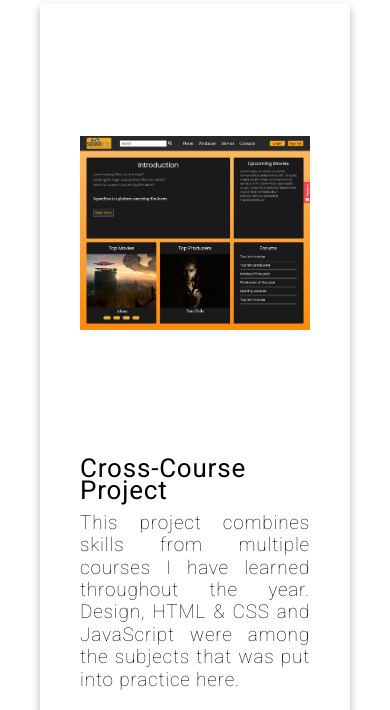
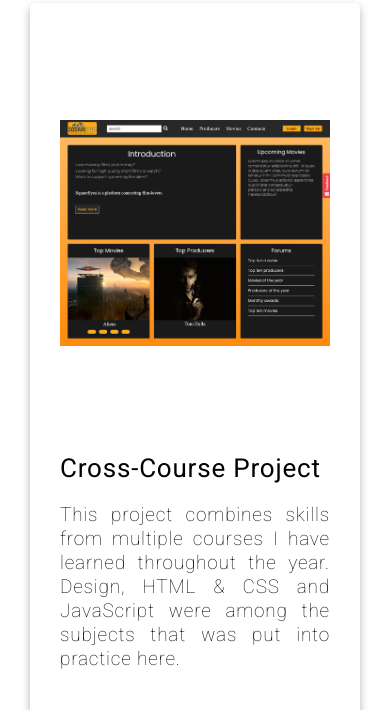
Before and after one commit to norbadboy/norbadboy, a plain HTML site: page portfolio/html/home.html in a window 390 px wide. Shown: the part 134-844 px from the top of the page. Drawn offline with Linux system fonts and the light colour scheme.

Commit message:
add padding for text

```diff
--- a/portfolio/css/home.css
+++ b/portfolio/css/home.css
@@ -126,13 +126,20 @@ button {
 }
 
 @media screen and (max-width: 835px) {
+  main {
+    padding: 0 30px 0 30px;
+  }
   h3 {
     font-size: 26px;
   }
   p {
     font-size: 19px;
+    margin-top: 14px;
   }
   .cards--container {
     grid-template-columns: 1fr;
   }
+  .card {
+    padding: 30px 30px;
+  }
 }
--- a/portfolio/css/style.css
+++ b/portfolio/css/style.css
@@ -28,8 +28,8 @@ p {
   font-family: "Roboto", sans-serif;
   font-weight: 200;
   letter-spacing: 0.05rem;
-  font-size: 16px;
-  line-height: 1.4rem;
+  font-size: 17px;
+  line-height: 1.5rem;
   text-align: justify;
 }
 button {
```
